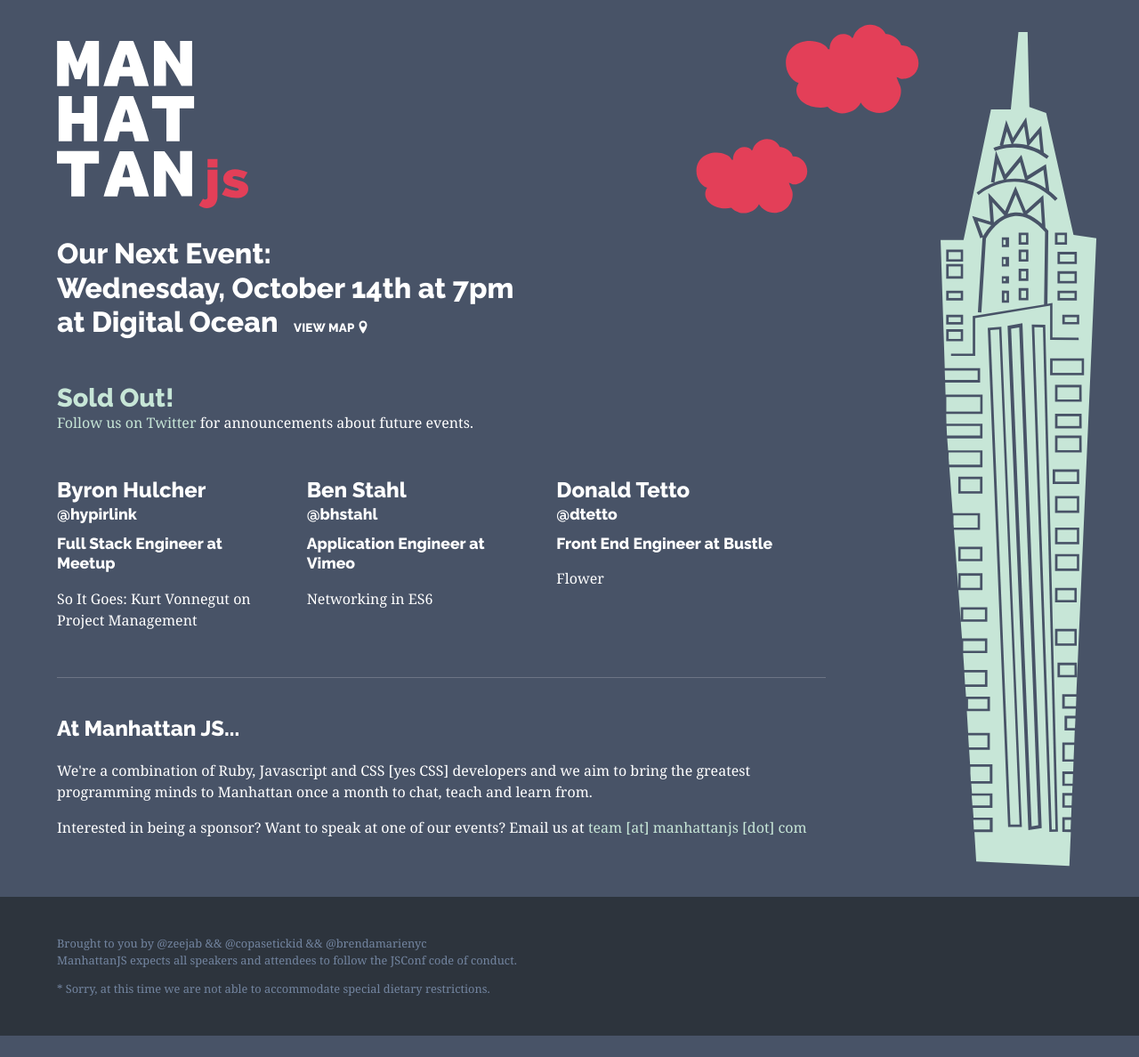
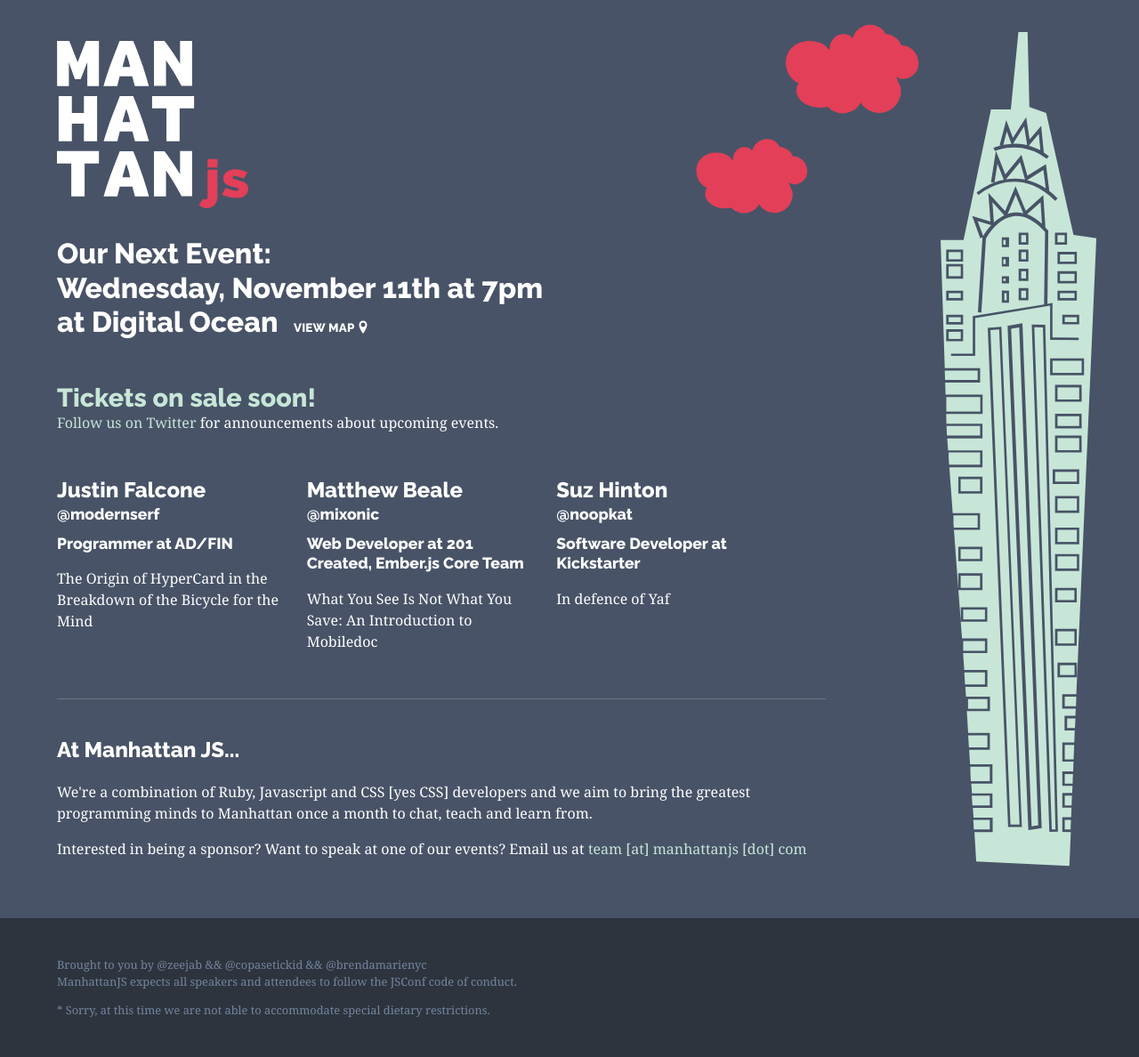
Before and after one commit to manhattanjs/manhattanjs.github.io, a Jekyll site: the page built from index.html, in a window 1280 px wide. Shown: the whole page at 89% size. Built offline with Jekyll 4.4.1, drawn with Linux system fonts in a browser that asks for light colours; some web fonts are replaced; comment, search, counter and statistics services are not loaded; before the commit the page ends 1164 px from its top, so only the background shows below that.

Commit message:
November speakers

```diff
--- /dev/null
+++ b/_includes/speakers/speaker-list-2015-11.html
@@ -0,0 +1,29 @@
+<section class="speakers">
+  <article class="speaker">
+    <a href="https://twitter.com/modernserf" target="_blank" class="speaker-name-twitter">
+      <h2 class="speaker-name">Justin Falcone</h2>
+      <h3 class="speaker-sub-info">@modernserf</h3>
+    </a>
+    <h3 class="speaker-sub-info">Programmer at AD/FIN</h3>
+    <p>The Origin of HyperCard in the Breakdown of the Bicycle for the Mind</p>
+  </article>
+
+  <article class="speaker">
+    <div class="speaker-name-twitter">
+      <a href="https://twitter.com/mixonic" target="_blank" class="speaker-name-twitter">
+      <h2 class="speaker-name">Matthew Beale</h2>
+      <h3 class="speaker-sub-info">@mixonic</h3>
+    </a>
+    <h3 class="speaker-sub-info">Web Developer at 201 Created, Ember.js Core Team</h3>
+    <p>What You See Is Not What You Save: An Introduction to Mobiledoc</p>
+  </article>
+
+  <article class="speaker">
+    <a href="https://twitter.com/noopkat" target="_blank" class="speaker-name-twitter">
+      <h2 class="speaker-name">Suz Hinton</h2>
+      <h3 class="speaker-sub-info">@noopkat</h3>
+    </a>
+    <h3 class="speaker-sub-info">Software Developer at Kickstarter</h3>
+    <p>In defence of Yaf</p>
+  </article>
+</section>
--- a/index.html
+++ b/index.html
@@ -5,13 +5,13 @@
 <img src="assets/images/manhattan-js-wordmark.svg" class="wordmark">
 
 <section class="next-event">
-  <h1 class="next-event-header">Our Next Event:<br>  Wednesday, October 14th at 7pm<br>
+  <h1 class="next-event-header">Our Next Event:<br>  Wednesday, November 11th at 7pm<br>
     at {% include location-digital-ocean.html %}
   </h1>
-  {% include sold-out.html %}
+  {% include tickets-soon.html %}
 </section>
 
-{% include speakers/speaker-list-2015-10.html %}
+{% include speakers/speaker-list-2015-11.html %}
 
 <section class="sponsors-container">
   <div class="about">
```
